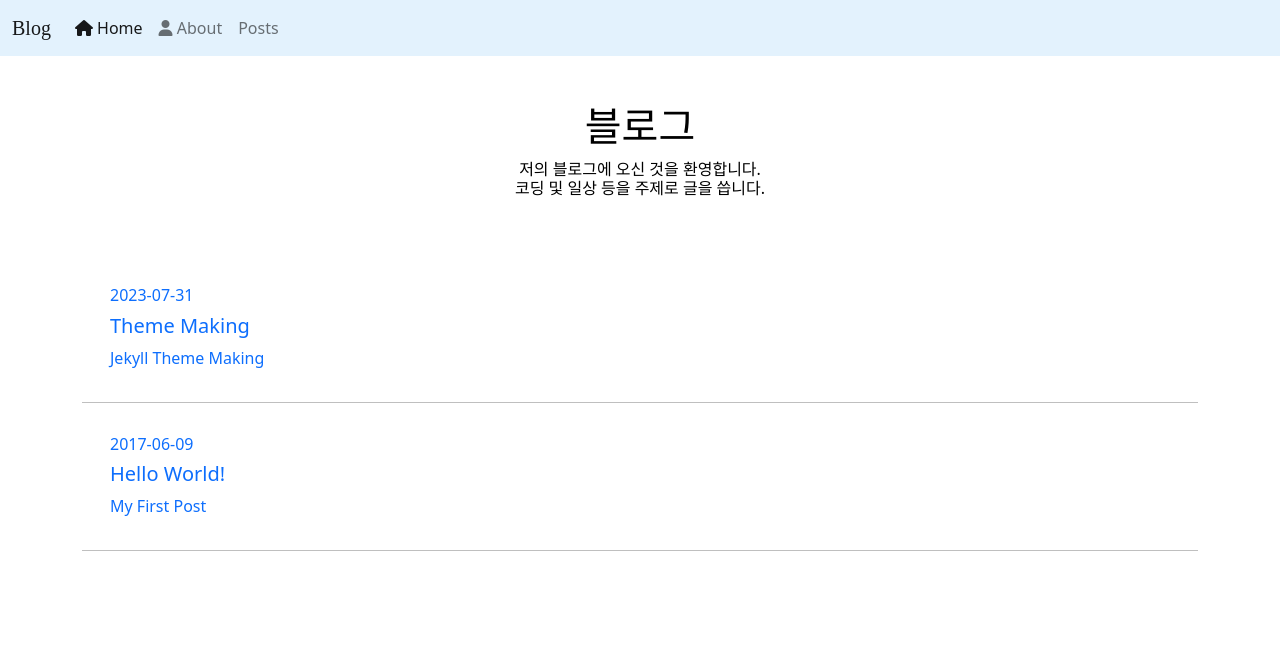
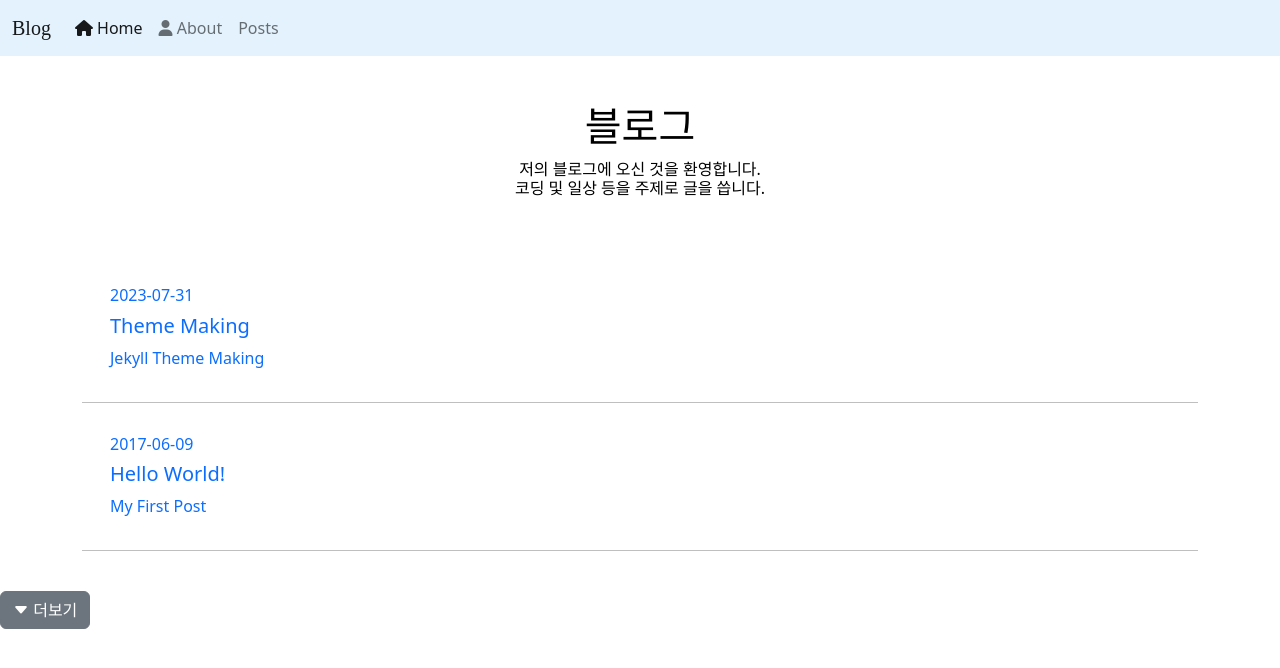
Before and after one commit to happydm09/B, a Jekyll site: the page built from pages/home.md, in a window 1280 px wide. Shown: the top 668 px of the page. Built offline with Jekyll 4.4.1, drawn with Linux system fonts in a browser that asks for light colours; nearby versions of some CDN libraries; some web fonts are replaced; comment, search, counter and statistics services are not loaded.

Commit message:
Update blog.html\

```diff
--- a/_includes/blog.html
+++ b/_includes/blog.html
@@ -19,3 +19,6 @@
                 {% endfor %}
     </div>
 </section>
+
+<br>
+<a href='/posts'><button type="button" class="btn btn-secondary"><i class="bi bi-caret-down-fill"></i> 더보기</button></a>
```
